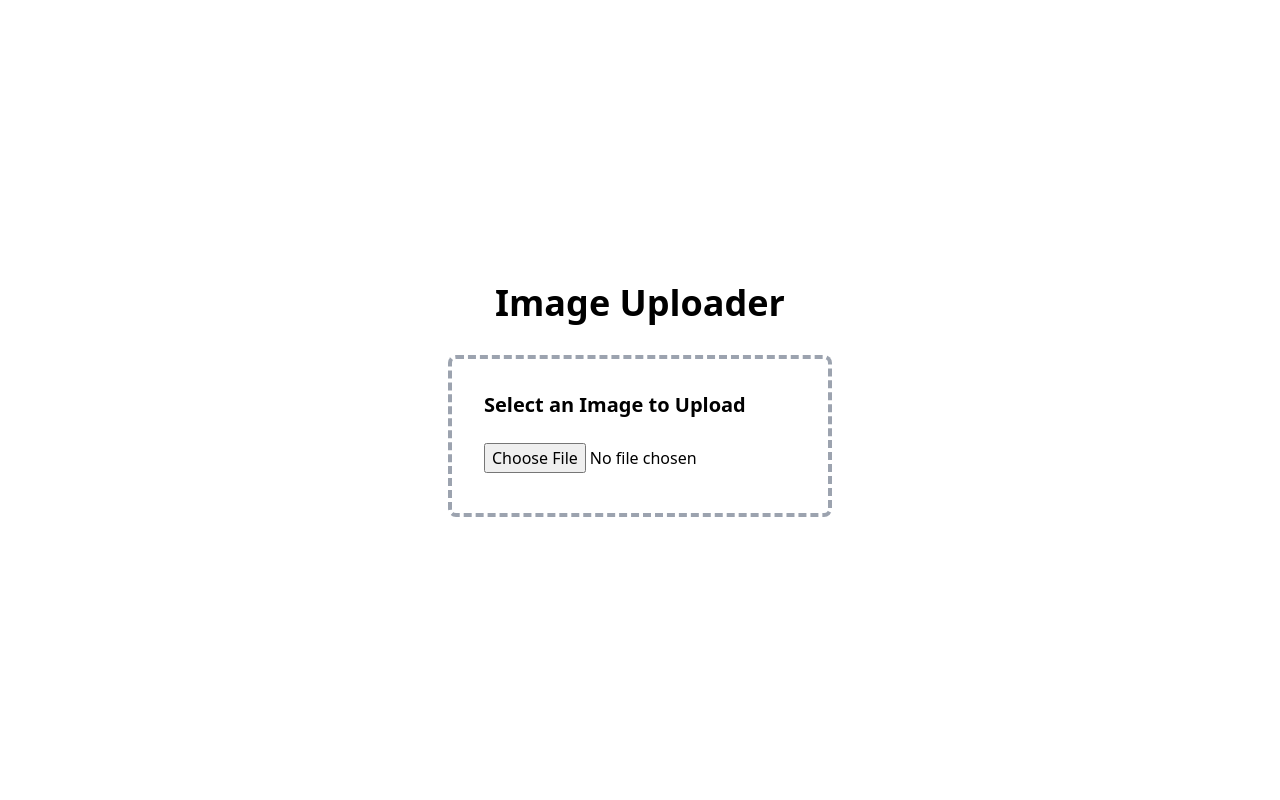
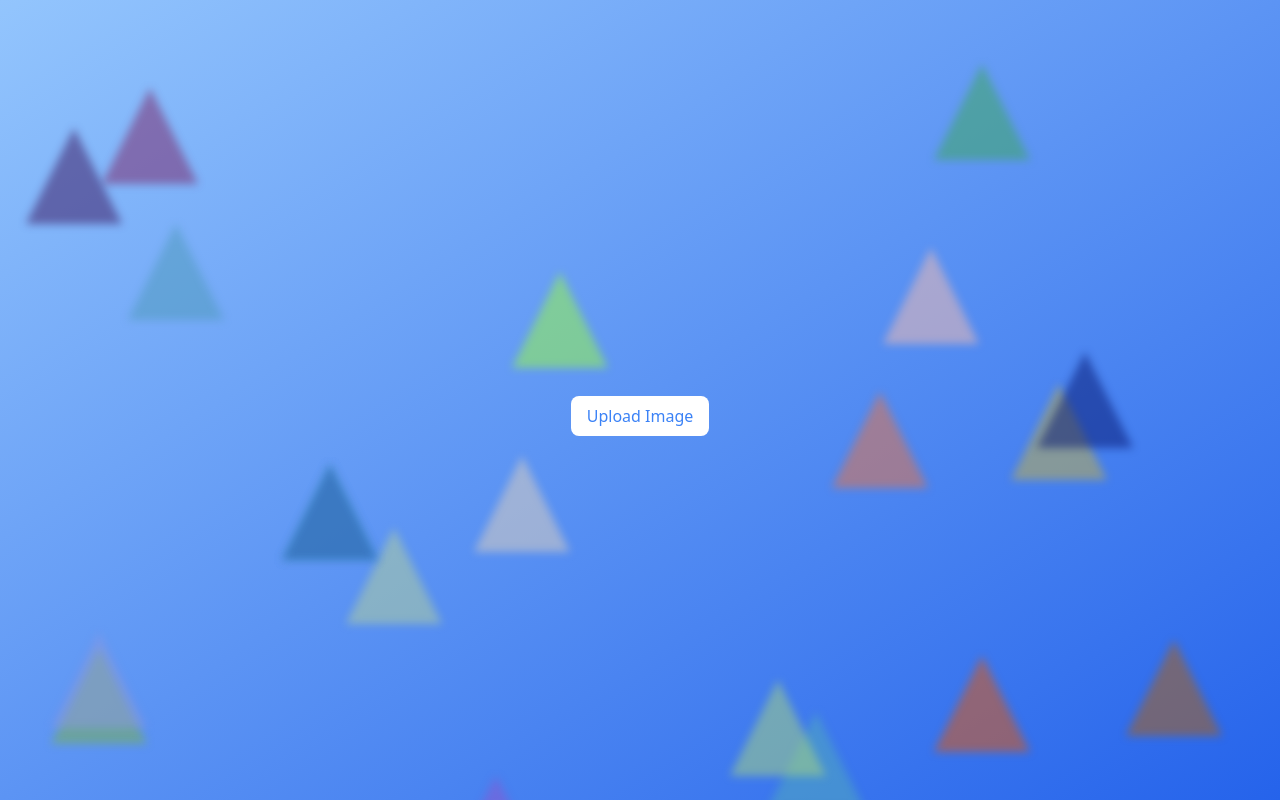
Before and after one commit to hqunted/Object_Identifier_Web, a React (Create React App) app: page / in a window 1280 px wide. Built offline with nearby package versions, Linux system fonts and the light colour scheme; what tailwindcss-gradients would draw is missing.

Commit message:
feat: add background blurry random color triangles

```diff
--- a/package.json
+++ b/package.json
@@ -14,6 +14,7 @@
     "lodash": "^4.17.21",
     "react": "^18.2.0",
     "react-dom": "^18.2.0",
+    "react-icons": "^4.8.0",
     "react-scripts": "5.0.1",
     "tailwindcss": "^3.3.1",
     "tailwindcss-gradients": "^3.0.0",
--- a/src/App.tsx
+++ b/src/App.tsx
@@ -1,43 +1,69 @@
 import "./App.css";
-import { useState } from "react";
+import { useState, useEffect } from "react";
+import { FaUpload } from "react-icons/fa";
 
 function App() {
-  const [selectedImage, setSelectedImage] = useState<File | null>(null);
+  const [selectedImage, setSelectedImage] = useState<string | null>(null);
 
-  const handleImageUpload = (e: React.ChangeEvent<HTMLInputElement>) => {
-    if (e.target.files && e.target.files[0]) {
-      setSelectedImage(e.target.files[0]);
+  const handleImageUpload = (event: React.ChangeEvent<HTMLInputElement>) => {
+    const file = event.target.files && event.target.files[0];
+    if (file) {
+      const reader = new FileReader();
+      reader.onloadend = () => {
+        setSelectedImage(reader.result as string);
+      };
+      reader.readAsDataURL(file);
     }
   };
 
   return (
-    <div className="flex flex-col items-center justify-center h-screen">
-      <h1 className="text-4xl font-bold mb-8">Image Uploader</h1>
-      {selectedImage ? (
-        <div className="flex flex-col items-center">
-          <img
-            src={URL.createObjectURL(selectedImage)}
-            alt="Uploaded Image"
-            className="max-w-full max-h-96"
-          />
-          <button
-            className="bg-red-500 text-white px-4 py-2 rounded-lg mt-8"
-            onClick={() => setSelectedImage(null)}
-          >
-            Remove Image
-          </button>
-        </div>
-      ) : (
-        <div className="border-4 border-dashed border-gray-400 rounded-lg p-8">
-          <h2 className="text-xl font-bold mb-4">Select an Image to Upload</h2>
+    <div className="relative w-screen h-screen overflow-hidden">
+      <div className="absolute inset-0 bg-gradient-to-br from-blue-300 to-blue-600"></div>
+      {[...Array(20)].map((_, index) => (
+        <div
+          key={index}
+          className={`absolute h-6 w-6 blur-sm animate-triangle-${index + 1}`}
+          style={{
+            top: `${Math.floor(Math.random() * 101)}%`,
+            left: `${Math.floor(Math.random() * 101)}%`,
+            animationDelay: `${index * 0.5}s`,
+            borderLeft: `3rem solid transparent`,
+            borderRight: `3rem solid transparent`,
+            borderBottom: `6rem solid rgba(${Math.floor(
+              Math.random() * 256
+            )}, ${Math.floor(Math.random() * 256)}, ${Math.floor(
+              Math.random() * 256
+            )}, 0.5)`,
+          }}
+        ></div>
+      ))}
+      <div className="flex flex-col items-center justify-center w-full h-full">
+        {!selectedImage && (
+          <>
+            <label className="absolute bg-white text-blue-500 px-4 py-2 rounded-lg mt-8 hover:bg-blue-500 hover:text-white cursor-pointer">
+              Upload Image
               <input
                 type="file"
                 accept="image/*"
+                className="hidden"
                 onChange={handleImageUpload}
-            className="py-2"
+              />
+            </label>
+            <p className="mt-4 text-gray-500">
+              Click the button to upload an image
+            </p>
+          </>
+        )}
+        {selectedImage && (
+          <div className="w-full h-full flex items-center justify-center">
+            <img
+              src={selectedImage}
+              alt="uploaded"
+              className="max-w-full max-h-full"
             />
           </div>
         )}
+      </div>
     </div>
   );
 }
```
Also changed, not shown: 2 other files (tests, documents, lock files or other folders). Lines whose indentation alone changed are shown as unchanged.
